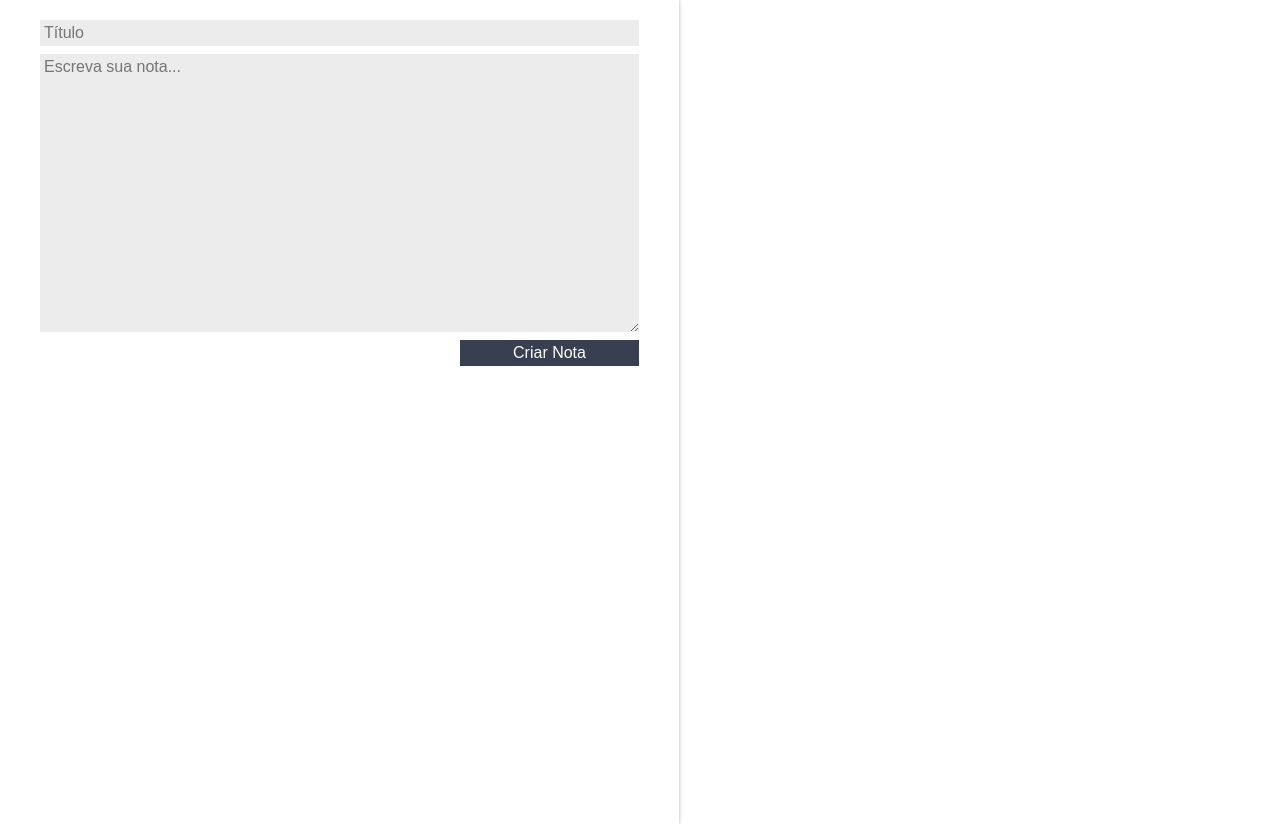
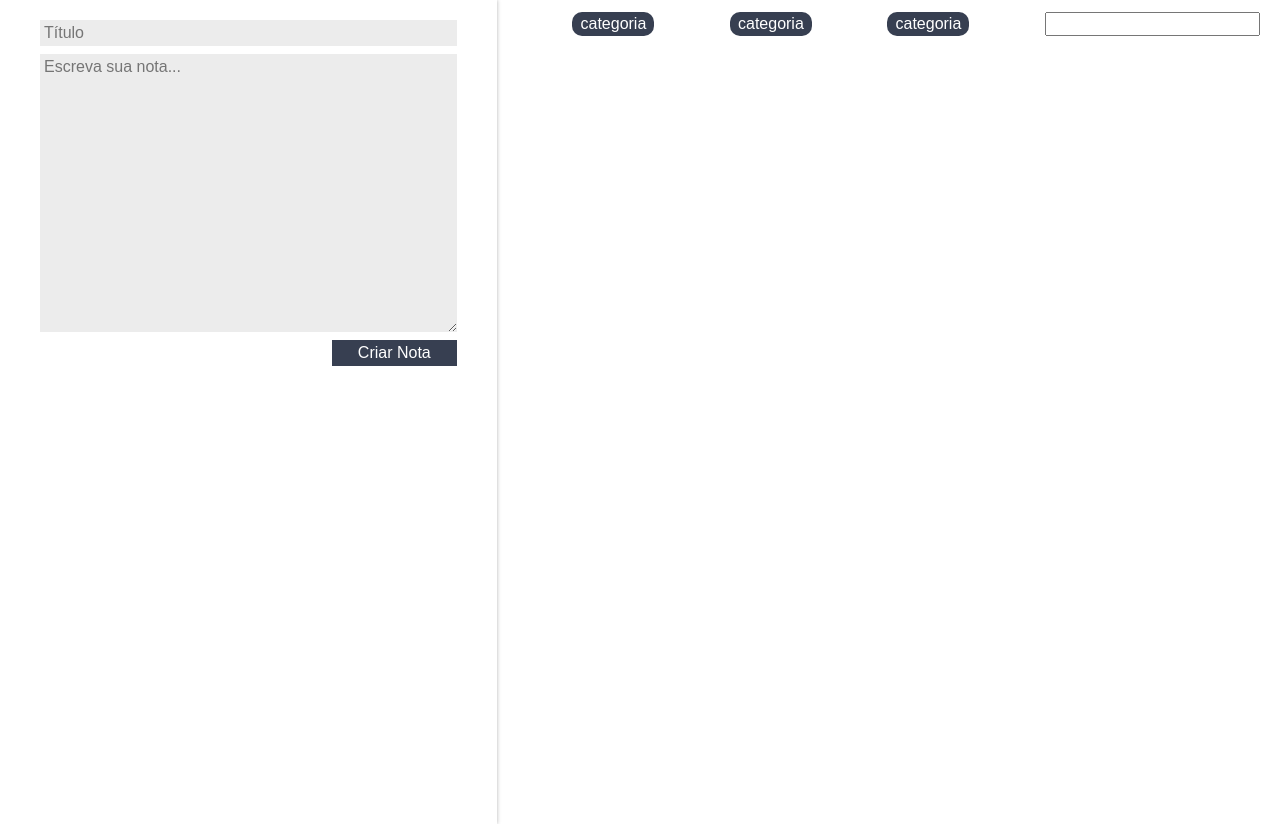
Before and after one commit to soareslil/alura-ciclo-de-vida-class, a React (Create React App) app: page / in a window 1280 px wide. Built offline with nearby package versions, Linux system fonts and the light colour scheme; the HTML template or start-up script is replaced by a standard one.

Commit message:
adicionando listadecategorias and more

```diff
--- a/src/App.js
+++ b/src/App.js
@@ -1,6 +1,7 @@
 import React, { Component } from "react";
 import ListaDeNotas from "./components/ListaDeNotas";
 import FormularioCadastro from "./components/FormularioCadastro";
+import ListaDeCategorias from "./components/ListaDeCategorias";
 import "./assets/App.css";
 import './assets/index.css';
 class App extends Component {
@@ -33,10 +34,14 @@
     return (
       <section className="conteudo">
         <FormularioCadastro criarNota={this.criarNota.bind(this)}/>
-        <ListaDeNotas
+        <main className="conteudo-principal">
+          <ListaDeCategorias />
+
+          <ListaDeNotas
          notas={this.state.notas}
          apagarNota = {this.deletarNota.bind(this)}
          />
+        </main>
       </section>
     );
   }
--- a/src/assets/App.css
+++ b/src/assets/App.css
@@ -1,5 +1,9 @@
 .conteudo {
   display: flex;
+}
+
+.conteudo-principal{
+  flex-grow: 3;
 }
 
 :root {
--- /dev/null
+++ b/src/components/ListaDeCategorias/ListaDeCategorias.jsx
@@ -0,0 +1,20 @@
+import React, { Component } from 'react';
+import "./estilo.css";
+
+class ListaDeCategorias extends Component {
+    render() {
+        return (
+            <section className="lista-categorias">
+                <ul className="lista-categorias_lista">
+                    <li className="lista-categorias_item">categoria</li>
+                    <li className="lista-categorias_item">categoria</li>
+                    <li className="lista-categorias_item">categoria</li>
+                </ul>
+
+                <input type="text" className="lista-categorias_input" />
+            </section>
+        );
+    }
+}
+
+export default ListaDeCategorias;
--- /dev/null
+++ b/src/components/ListaDeCategorias/estilo.css
@@ -0,0 +1,21 @@
+.lista-categorias{
+    display: flex;
+    flex-direction: row;
+    margin-top: 12px;
+}
+.lista-categorias_lista{
+    flex: 1;
+    display: flex;
+    flex-direction: row;
+    justify-content: space-evenly;
+}
+.lista-categorias_item{
+    background-color: var(--secundaria);
+    color: white;
+    padding: 4px 8px;
+    border-radius: 10px;
+    font-family: Arial, Helvetica, sans-serif;
+}
+.lista-categorias_input{
+    margin-right: 20px;
+}
--- /dev/null
+++ b/src/components/ListaDeCategorias/index.js
@@ -0,0 +1,2 @@
+import ListaDeCategorias from "./ListaDeCategorias"
+export default ListaDeCategorias;
```
